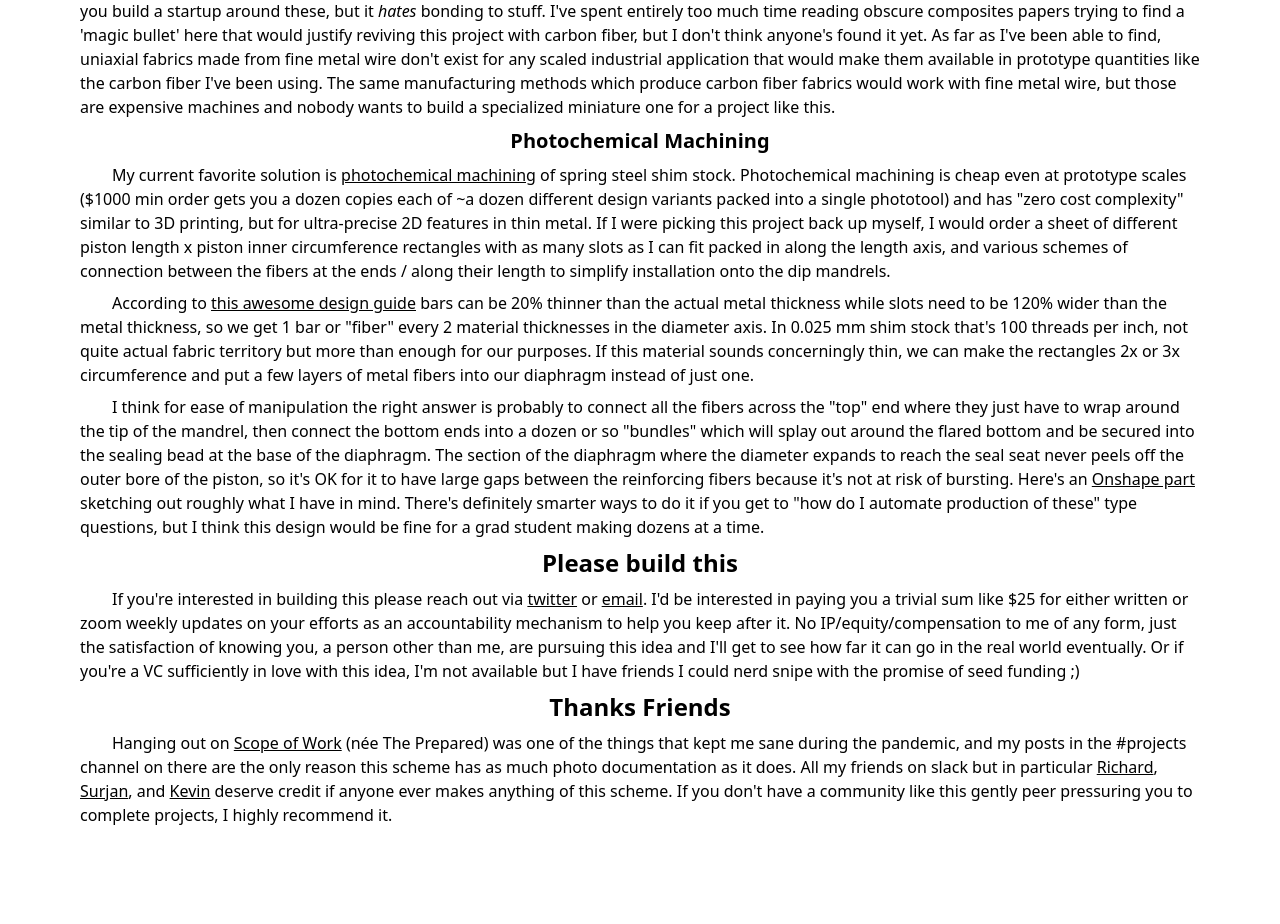
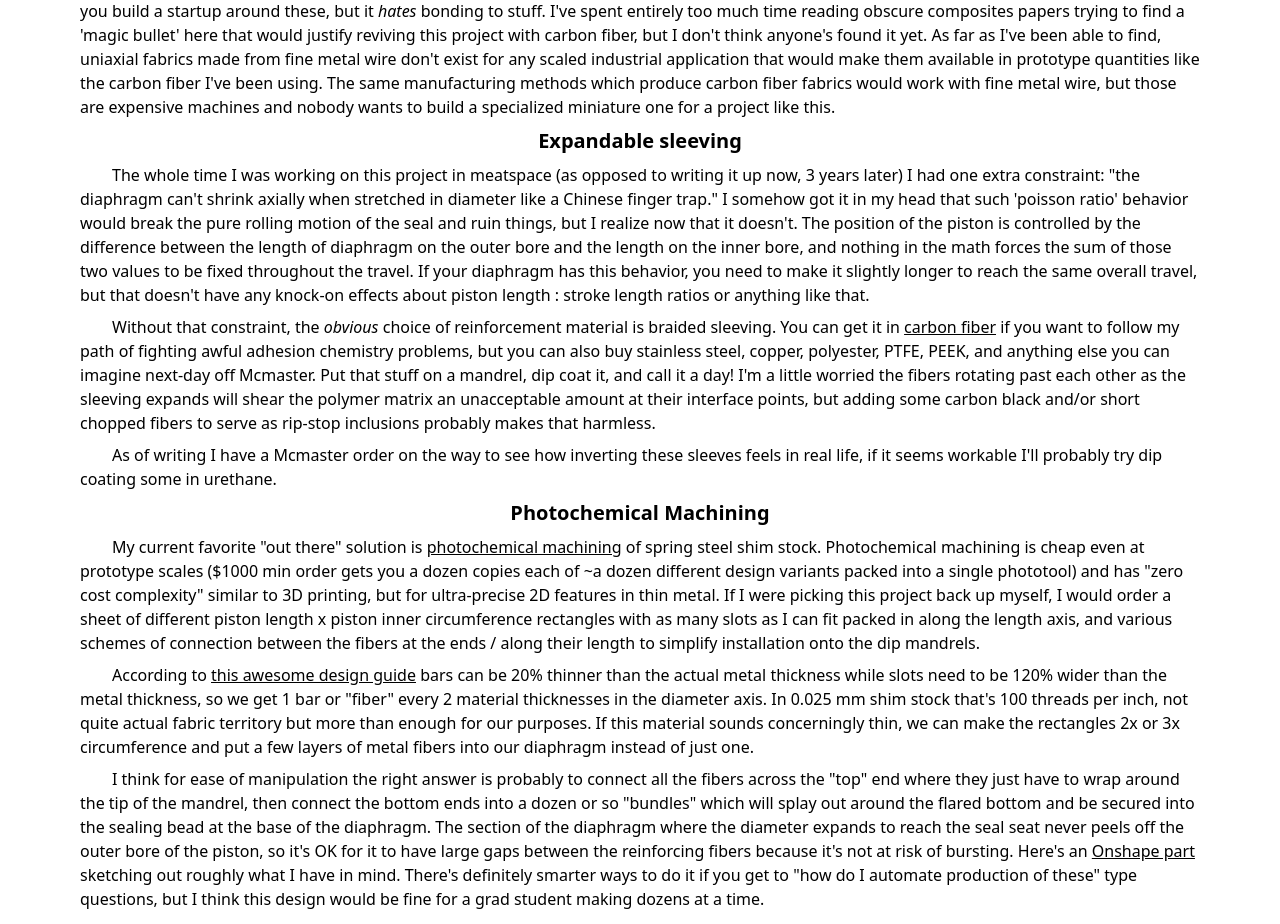
Before and after one commit to nick-parker/nickparkerco, a Next.js app: page /project/servo-pistons in a window 1280 px wide. Shown: the part 8920-9844 px from the top of the page. Before the commit the page ends 9755 px from the top, so only its background shows below. Built offline with nearby package versions, Linux system fonts and the light colour scheme.

Commit message:
Add expandable tubing to servo-pistons

```diff
--- a/pages/project/servo-pistons.mdx
+++ b/pages/project/servo-pistons.mdx
@@ -99,8 +99,15 @@ Someone with more time than me should also dig into the optimal reinforcement ma
 
 I think 2. and to a lesser degree 1. push strongly away from carbon fiber. Carbon fiber is _cool_ and you might want to keep it for marketing value if you build a startup around these, but it _hates_ bonding to stuff. I've spent entirely too much time reading obscure composites papers trying to find a 'magic bullet' here that would justify reviving this project with carbon fiber, but I don't think anyone's found it yet. As far as I've been able to find, uniaxial fabrics made from fine metal wire don't exist for any scaled industrial application that would make them available in prototype quantities like the carbon fiber I've been using. The same manufacturing methods which produce carbon fiber fabrics would work with fine metal wire, but those are expensive machines and nobody wants to build a specialized miniature one for a project like this.
 
+## Expandable sleeving
+The whole time I was working on this project in meatspace (as opposed to writing it up now, 3 years later) I had one extra constraint: "the diaphragm can't shrink axially when stretched in diameter like a Chinese finger trap." I somehow got it in my head that such 'poisson ratio' behavior would break the pure rolling motion of the seal and ruin things, but I realize now that it doesn't. The position of the piston is controlled by the difference between the length of diaphragm on the outer bore and the length on the inner bore, and nothing in the math forces the sum of those two values to be fixed throughout the travel. If your diaphragm has this behavior, you need to make it slightly longer to reach the same overall travel, but that doesn't have any knock-on effects about piston length : stroke length ratios or anything like that.
+
+Without that constraint, the _obvious_ choice of reinforcement material is braided sleeving. You can get it in [carbon fiber](https://www.fibreglast.com/product/Braided_Carbon_Biaxial_Sleeve_02609_1) if you want to follow my path of fighting awful adhesion chemistry problems, but you can also buy stainless steel, copper, polyester, PTFE, PEEK, and anything else you can imagine next-day off Mcmaster. Put that stuff on a mandrel, dip coat it, and call it a day! I'm a little worried the fibers rotating past each other as the sleeving expands will shear the polymer matrix an unacceptable amount at their interface points, but adding some carbon black and/or short chopped fibers to serve as rip-stop inclusions probably makes that harmless.
+
+As of writing I have a Mcmaster order on the way to see how inverting these sleeves feels in real life, if it seems workable I'll probably try dip coating some in urethane.
+
 ## Photochemical Machining
-My current favorite solution is [photochemical machining](https://en.wikipedia.org/wiki/Photochemical_machining) of spring steel shim stock. Photochemical machining is cheap even at prototype scales ($1000 min order gets you a dozen copies each of ~a dozen different design variants packed into a single phototool) and has "zero cost complexity" similar to 3D printing, but for ultra-precise 2D features in thin metal. If I were picking this project back up myself,
+My current favorite "out there" solution is [photochemical machining](https://en.wikipedia.org/wiki/Photochemical_machining) of spring steel shim stock. Photochemical machining is cheap even at prototype scales ($1000 min order gets you a dozen copies each of ~a dozen different design variants packed into a single phototool) and has "zero cost complexity" similar to 3D printing, but for ultra-precise 2D features in thin metal. If I were picking this project back up myself,
 I would order a sheet of different piston length x piston inner circumference rectangles with as many slots as I can fit packed in along the length axis, and various schemes of connection between the fibers at the ends / along their length to simplify installation onto the dip mandrels.
 
 According to [this awesome design guide](https://cdn.thomasnet.com/ccp/00467703/201312.pdf) bars can be 20% thinner than the actual metal thickness while slots need to be 120% wider than the metal thickness, so we get 1 bar or "fiber" every 2 material thicknesses in the diameter axis. In 0.025 mm shim stock that's 100 threads per inch, not quite actual fabric territory but more than enough for our purposes. If this material sounds concerningly thin, we can make the rectangles 2x or 3x circumference and put a few layers of metal fibers into our diaphragm instead of just one.
@@ -110,5 +117,5 @@ I think for ease of manipulation the right answer is probably to connect all the
 # Please build this
 If you're interested in building this please reach out via [twitter](https://twitter.com/nickparkerprint) or [email](mailto:hey@nickparker.co). I'd be interested in paying you a trivial sum like $25 for either written or zoom weekly updates on your efforts as an accountability mechanism to help you keep after it. No IP/equity/compensation to me of any form, just the satisfaction of knowing you, a person other than me, are pursuing this idea and I'll get to see how far it can go in the real world eventually. Or if you're a VC sufficiently in love with this idea, I'm not available but I have friends I could nerd snipe with the promise of seed funding ;)
 # Thanks Friends
-Hanging out on [Scope of Work](https://www.scopeofwork.net/membership/) (née The Prepared) was one of the things that kept me sane during the pandemic, and my posts in the #projects channel on there are the only reason this scheme has as much photo documentation as it does. All my friends on slack but in particular [Richard](https://twitter.com/jenesaisdiq), [Surjan](https://twitter.com/surjansingh_?lang=en), and [Kevin](https://kevinlynagh.com/) deserve credit if anyone ever makes anything of this scheme. If you don't have a community like this gently peer pressuring you to complete projects, I highly recommend it.
+Hanging out on [Scope of Work](https://www.scopeofwork.net/membership/) (née The Prepared) was one of the things that kept me sane during the pandemic, and my posts in the #projects channel on there are the only reason this scheme has as much photo documentation as it does. All my friends on slack but in particular [Richard](https://twitter.com/jenesaisdiq), [Surjan](https://twitter.com/surjansingh_?lang=en), and [Kevin](https://kevinlynagh.com/) deserve credit if anyone ever makes anything of this scheme. If you don't have a community like this gently peer pressuring you to complete projects, I highly recommend it. Thanks also to Peter Whitney (one of the Disney authors) for replying blindingly fast to a draft of this post with great feedback!
 </BasicPage>
```
